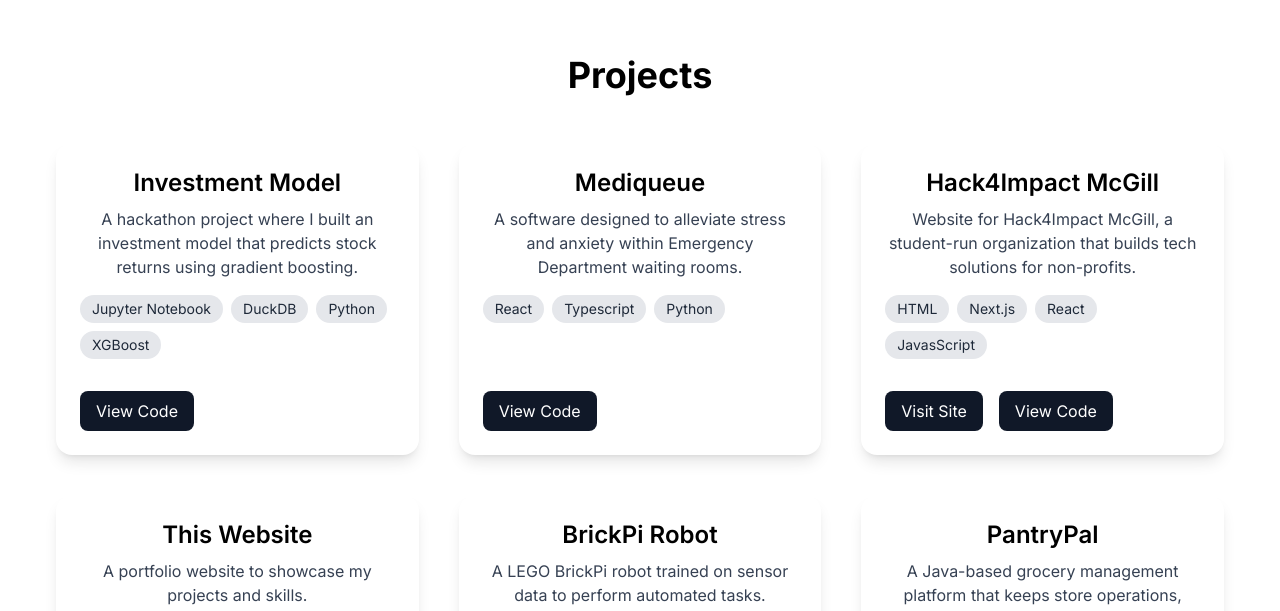
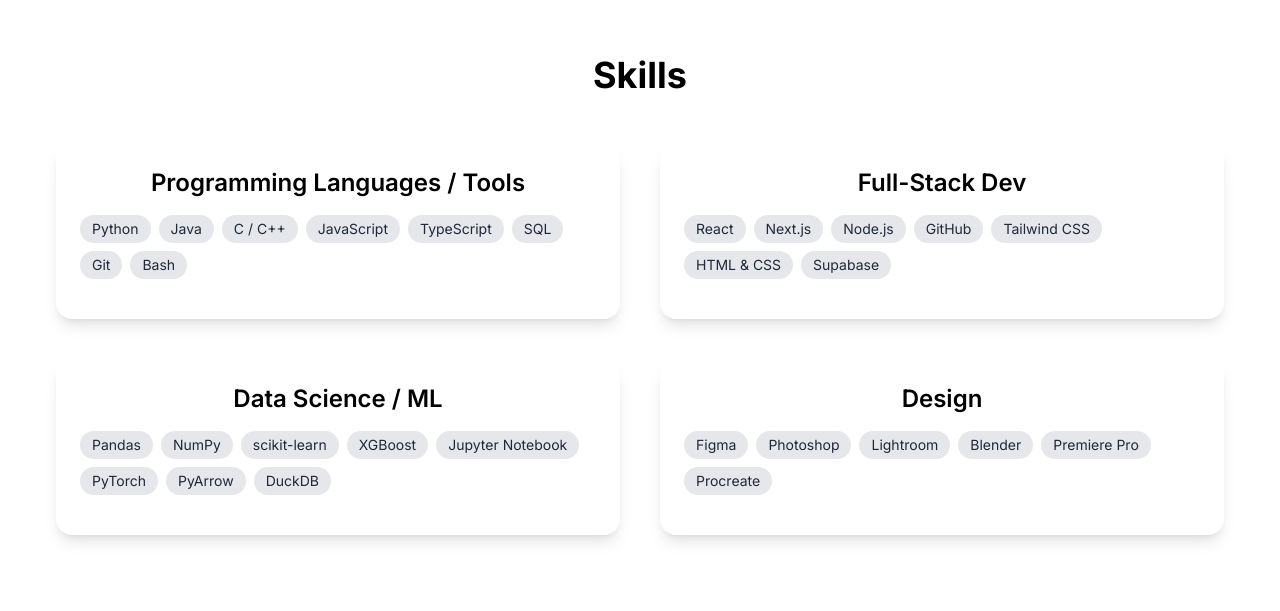
Before and after one commit to Gui-Oba/Portfolio, a React (Vite) app: page / in a window 1280 px wide. Shown: the part 937-1548 px from the top of the page. Built offline with nearby package versions, Linux system fonts and the light colour scheme.

Commit message:
Added Skills Section

```diff
--- a/src/components/ProjectCard.jsx
+++ b/src/components/ProjectCard.jsx
@@ -1,7 +1,7 @@
 
 export default function ProjectCard({ title, description, techStack, demoLink, repoLink, blogLink }) {
   return (
-    <div className="bg-white rounded-2xl shadow-lg p-6 flex flex-col justify-between">
+    <div className="bg-white rounded-2xl transition-transform  hover:-translate-y-1 shadow-lg p-6 flex flex-col justify-between">
       <div>
         <h3 className="text-2xl font-semibold mb-2">{title}</h3>
         <p className="text-gray-700 mb-4">{description}</p>
--- /dev/null
+++ b/src/components/SkillCard.jsx
@@ -0,0 +1,28 @@
+
+export default function SkillCard({
+  title,
+  techStack,
+  demoLink,
+  repoLink,
+  blogLink,
+}) {
+  return (
+    <div className="bg-white rounded-2xl transition-transform hover:-translate-y-1 shadow-lg p-6 flex flex-col justify-between">
+      <div>
+        <h3 className="text-2xl font-semibold mb-4">{title}</h3>
+        {techStack && (
+          <ul className="flex flex-wrap gap-2 mb-4">
+            {techStack.map((tech) => (
+              <li
+                key={tech}
+                className="bg-gray-200 rounded-full px-3 py-1 text-sm text-gray-800"
+              >
+                {tech}
+              </li>
+            ))}
+          </ul>
+        )}
+      </div>
+    </div>
+  );
+}
--- a/src/pages/Gallery.jsx
+++ b/src/pages/Gallery.jsx
@@ -67,7 +67,7 @@
           <div className="max-w-2xl mx-auto text-center mb-12">
             <h1 className="text-4xl font-extrabold text-gray-900 mb-2">Photo Gallery</h1>
             <p className="text-gray-600 text-md">
-              Photography is one of my passions, and it is how I collect moments from my journeys. Most of the photos were taken on Kodak Gold 200 35mm film.
+              Photography is how I collect moments from my journeys. Most photos were taken on Kodak Gold 200 35mm film.
             </p>
           </div>
           <h4 className="text-xl font-bold mb-4 mt-8 text-left">Vietnam | 08-2025</h4>
--- a/src/pages/Home.jsx
+++ b/src/pages/Home.jsx
@@ -1,8 +1,9 @@
 import '../App.css'; // Ensure styles are applied
+import Header from '../components/Header';
 import ProjectCard from '../components/ProjectCard';
-import Header from '../components/Header';
 import Gui_Title from '../assets/Gui_Title.svg';
 import Prince from '../assets/le_petit_prince.svg';
+import SkillCard from '../components/SkillCard';
 
 
 
@@ -32,6 +33,13 @@
               Computer Engineering Student @ McGill University
             </p>
             <a
+
+              href="#skills"
+              className="inline-block bg-white font-semibold rounded-full px-8 py-3 hover:bg-gray-100 transition"
+            >
+              Skills
+            </a>
+            <a
               href="#projects"
               className="inline-block bg-white font-semibold rounded-full px-8 py-3 hover:bg-gray-100 transition"
             >
@@ -52,6 +60,33 @@
           </div>
         </section>
 
+        {/* Skills Section */}
+        <section id="skills" className="py-20 bg-white">
+          <div className="container mx-auto px-6">
+            <h2 className="text-4xl font-extrabold text-black text-center mb-12">
+              Skills
+            </h2>
+            <div className="grid gap-10 sm:grid-cols-1 md:grid-cols-2">
+              <SkillCard
+                title="Programming Languages / Tools"
+                techStack={['Python', 'Java', 'C / C++', 'JavaScript', 'TypeScript', 'SQL', 'Git', 'Bash']}
+              />
+              <SkillCard
+                title="Full-Stack Dev"
+                techStack={['React', 'Next.js', 'Node.js', 'GitHub', 'Tailwind CSS', 'HTML & CSS', 'Supabase']}
+              />
+              <SkillCard
+                title="Data Science / ML"
+                techStack={['Pandas', 'NumPy', 'scikit-learn', 'XGBoost', 'Jupyter Notebook', 'PyTorch', 'PyArrow', 'DuckDB']}
+              />
+              <SkillCard
+                title="Design"
+                techStack={['Figma', 'Photoshop', 'Lightroom', 'Blender', 'Premiere Pro', 'Procreate']}
+              />
+            </div>
+          </div>
+        </section>
+
         {/* Projects Section */}
         <section id="projects" className="py-20">
           <div className="container mx-auto px-6">
@@ -61,7 +96,7 @@
             <div className="grid gap-10 sm:grid-cols-1 md:grid-cols-2 lg:grid-cols-3">
                <ProjectCard
                 title="Investment Model"
-                description="A hackathon project where I built an investment model that predicts stock returns using gradient boosting."
+                description="A hackathon project where we built an end-to-end research pipeline for cross-sectional equity return prediction and portfolio evaluation."
                 techStack={['Jupyter Notebook', 'DuckDB', 'Python', 'XGBoost']}
                 repoLink="https://github.com/Gui-Oba/FIAM-model-A"
               />
```
